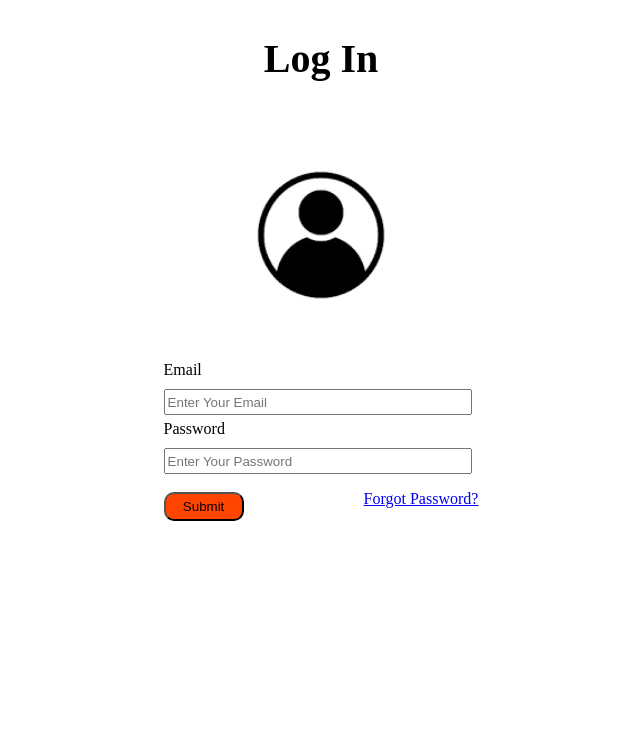
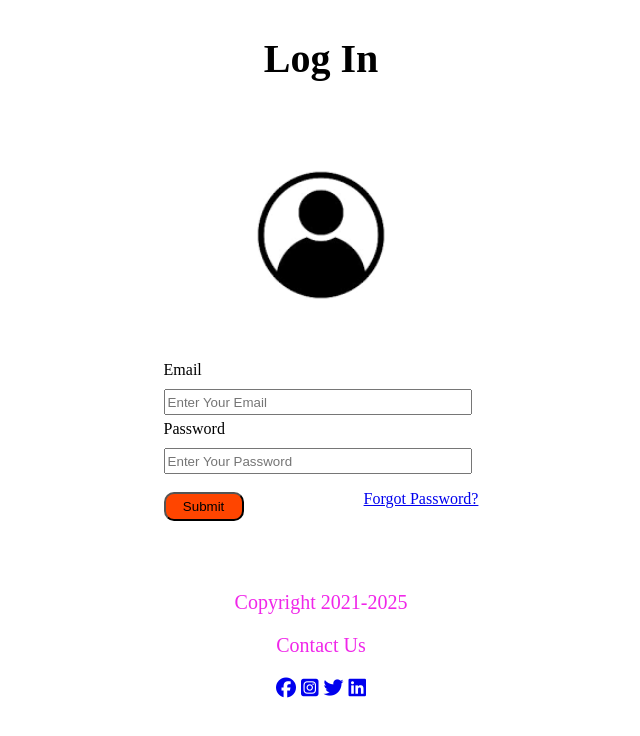
Before and after one commit to pabon98/sign-in-form, a plain HTML site: page index.html in a window 1280 px wide. Shown: the whole page, without its empty margins (319-959 px from the left). Drawn offline with Linux system fonts and the light colour scheme.

Commit message:
footer added

```diff
--- a/css/style.css
+++ b/css/style.css
@@ -60,6 +60,16 @@ img{
     justify-content: center;
     align-items: center;
 }
+.footer-part{
+    text-align: center;
+    font-size: 20px;
+    color: rgb(240, 39, 233);
+}
+.span .icons{
+    color: blue;
+    font-size: 1.5rem;
+}
+
 @keyframes slidein {
   from {
     margin-left: 100%;
--- a/index.html
+++ b/index.html
@@ -6,6 +6,7 @@
     <meta name="viewport" content="width=device-width, initial-scale=1.0">
     <title>Sign in form</title>
     <link rel="stylesheet" href="css/style.css">
+    <script src="https://kit.fontawesome.com/006564a342.js" crossorigin="anonymous"></script>
 </head>
 <body>
     <!-- sign in form -->
@@ -20,9 +21,18 @@
             <p class="forgot-password"><a href="forgot.html">Forgot Password?</a></p>
             <br>
             <input class="Submit" type="submit" value="Submit">
-
         </form>
     </div>
 
 </body>
+<footer class="footer-part" >
+    <p>Copyright 2021-2025</p>
+    <p>Contact Us</p>
+    <span class="icons ">
+        <a href="https://www.facebook.com/"><i class="fab fa-facebook"></i></a>
+        <a href="https://www.instagram.com/"><i class="fab fa-instagram-square"></i></a>
+        <a href="https://twitter.com/"><i class="fab fa-twitter"></i></a>
+        <a href="https://www.linkedin.com/"><i class="fab fa-linkedin"></i></a>
+    </span>
+</footer>
 </html>
```
